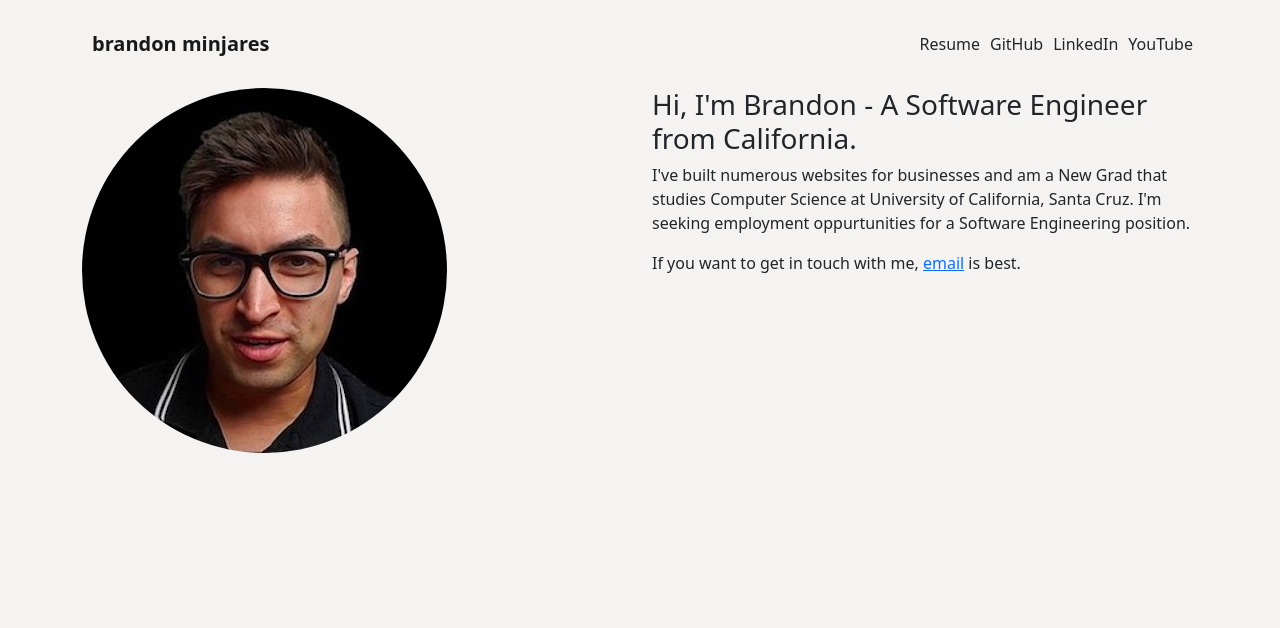
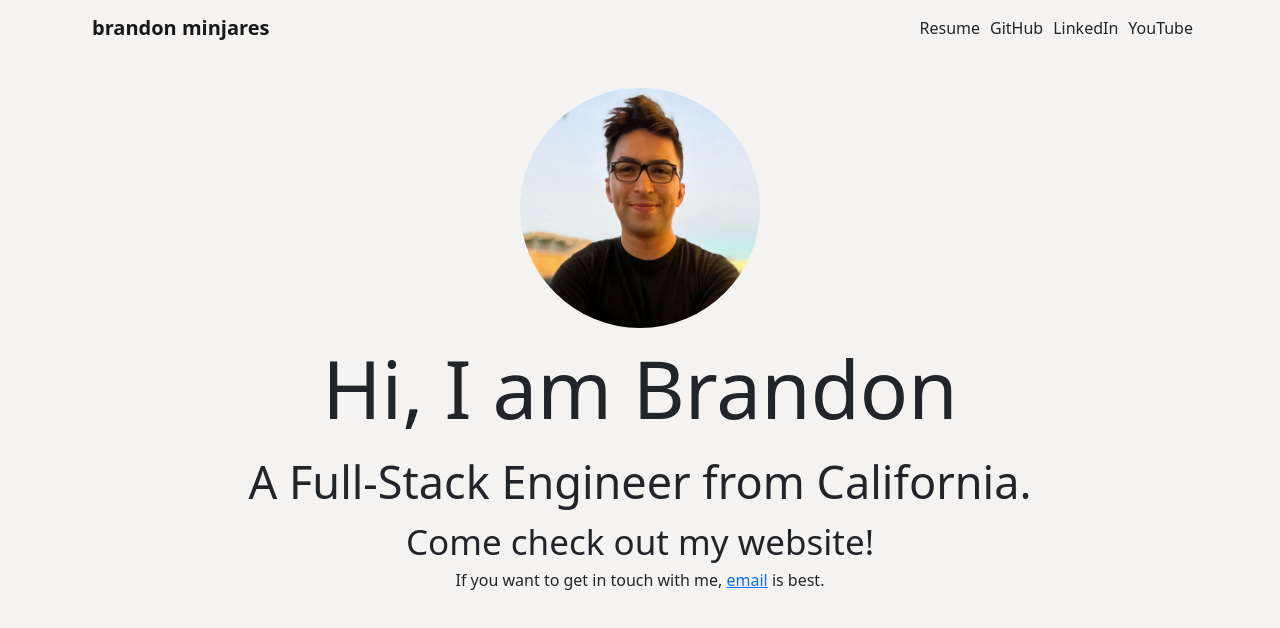
Before and after one commit to BrandonMinjares/BrandonMinjares.github.io, a website: page index.html in a window 1280 px wide. Drawn offline with nearby package versions, Linux system fonts and the light colour scheme.

Commit message:
modified styling of main section

```diff
--- a/css/style.css
+++ b/css/style.css
@@ -1,7 +1,3 @@
-header {
-    padding: 2vh;
-}
-
 body {
     height: 100vh;
     margin: 0;
@@ -23,6 +19,31 @@ li > a {
     color: inherit;
 }
 
+.main {
+    padding-top: 2em;
+}
+
+.header {
+    text-align: center;
+}
+
 .headshotImg {
     border-radius: 50%;
+    height: 30vh;
+    width: 33vh;
+    display: block;
+    margin-left: auto;
+    margin-right: auto;
   }
+
+.intro {
+    font-size: 80px;
+}
+
+.job {
+    font-size: 45px;
+}
+
+.about {
+    font-size: 35px;
+}
--- a/index.html
+++ b/index.html
@@ -7,10 +7,8 @@
 <link rel="stylesheet" href="css/style.css">
 <!-- icon by https://www.flaticon.com/authors/mayor-icons -->
 <link rel="icon" type="image/x-icon" href="/css/img/bold.png">
-
 </head>
-
-<header>
+  <body>
     <div class="container">
       <nav class="navbar navbar-expand-lg navbar-light">
         <a href="#" class="navbar-brand"><b>brandon minjares</b></a>
@@ -22,19 +20,19 @@
         </ul>
       </nav>
     </div>
-</header>
-
-  <body>
-    <div class="container-fluid">
+    <div class="container-fluid main">
       <div class="jumbotron">
         <div class="container">
           <div class="row">
-            <div class="col">
-              <img class = "headshotImg" src="css/img/headshot.jpg">
+            <img src="/css/img/brandon-headshot.png" class='headshotImg' alt="Image of me">
           </div>
+          <div class="row header">
             <div class="col bio">
-              <h3>Hi, I'm Brandon - A Software Engineer from California.</h3>
-              <p>I've built numerous websites for businesses and am a New Grad that studies Computer Science at University of California, Santa Cruz. I'm seeking employment oppurtunities for a Software Engineering position.</p>
+              <div class="intro">Hi, I am Brandon</div>
+              <span></span>
+              <div class="job">A Full-Stack Engineer from California.</div>
+              <span></span>
+              <div class="about">Come check out my website!</div>
               <p>If you want to get in touch with me, <a href = "mailto: bmminjar@ucsc.edu">email</a> is best.</p>
             </div>
         </div>
```
Also changed, not shown: package.json (added, +11 -0 lines), css/img/brandon-headshot.png (added), css/img/headshot.jpg (deleted), 1 other file. Lines whose indentation alone changed are shown as unchanged.
